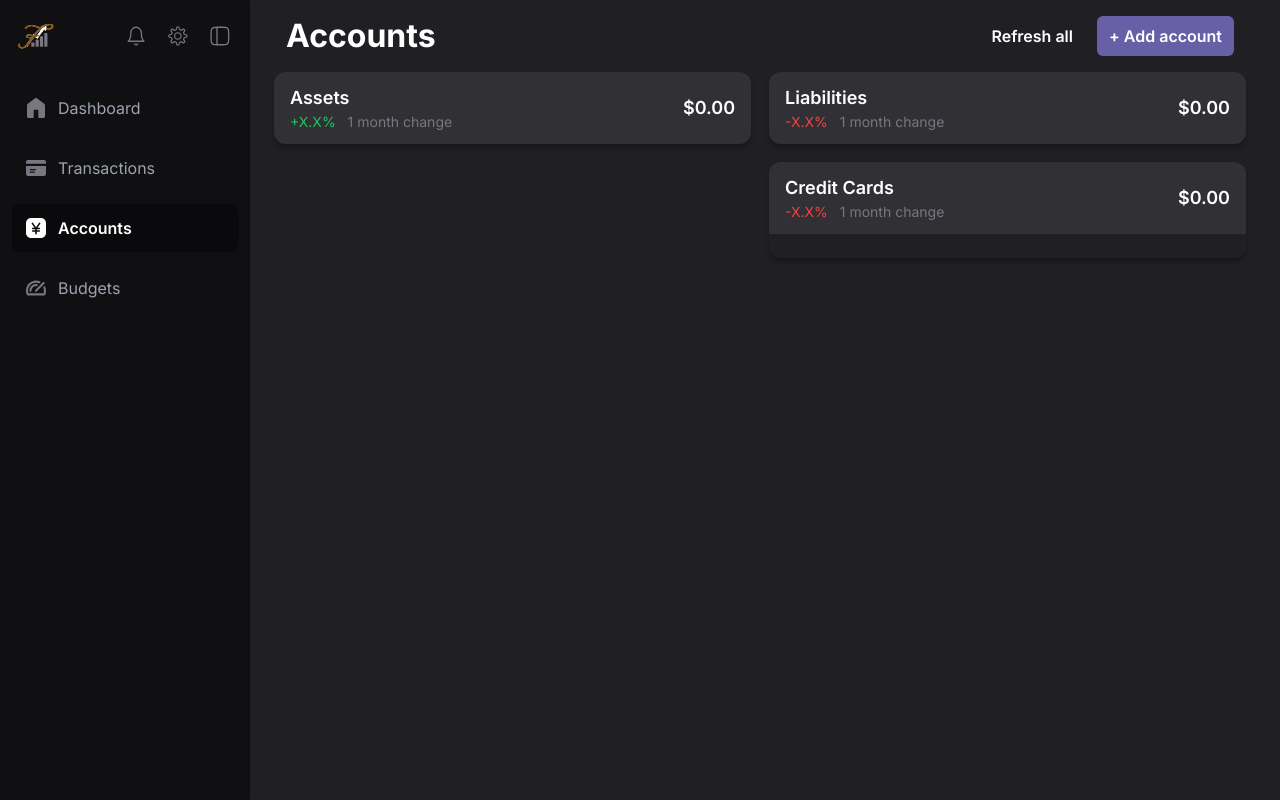
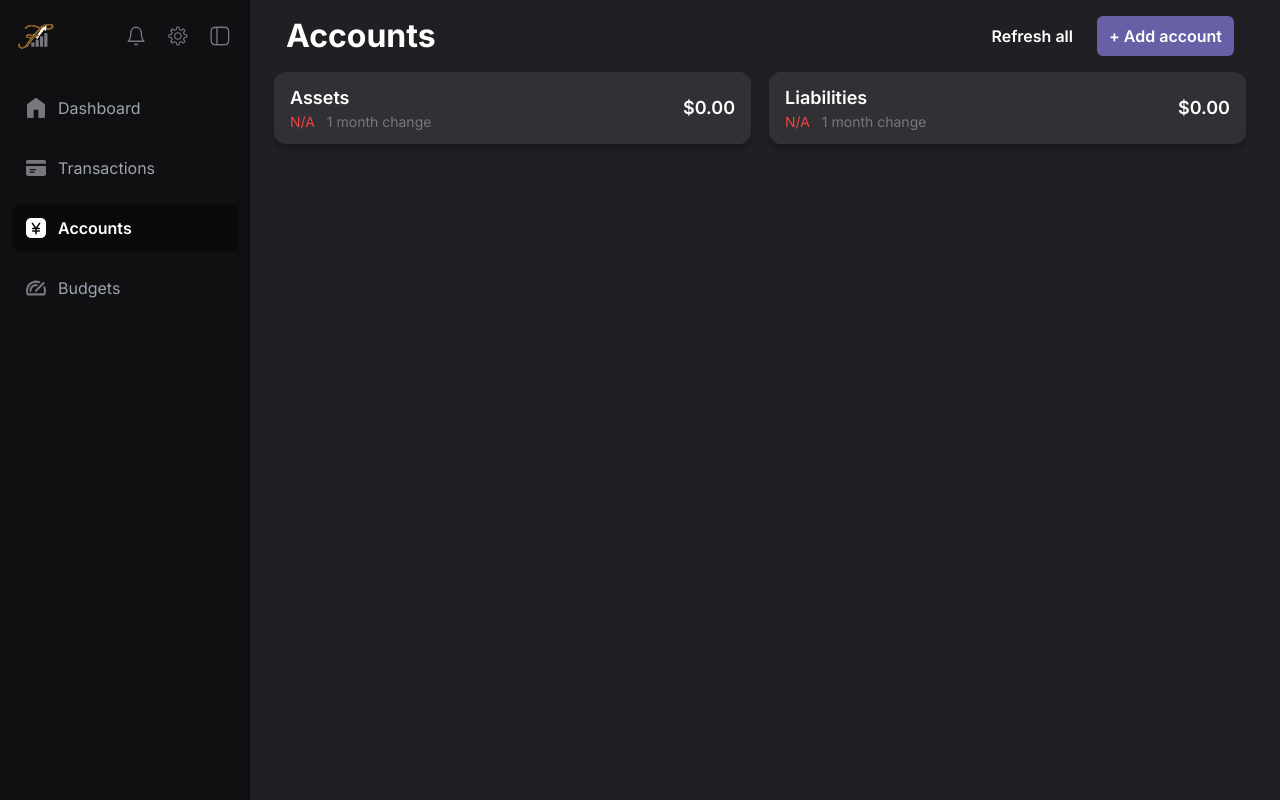
Before and after one commit to xavierAshkar/findash-mvp, a Django app: page /accounts/ in a window 1280 px wide. Run offline with Django 5.2, Linux system fonts and the light colour scheme; a user stored in the database is signed in; tables that the repository leaves empty hold one stand-in row (values such as "Sample post"); parts of the project's set-up code (start-up, migrations or seed data) failed here and were passed over; some libraries are stand-ins or nearby versions.

Commit message:
feature(snapshots): create snapshot functionality and frontend for accounts and widget

```diff
--- a/core/templates/core/accounts/index.html
+++ b/core/templates/core/accounts/index.html
@@ -25,7 +25,14 @@
       <div class="bg-cardHeader px-[16px] py-[12px] flex justify-between items-center">
         <div>
           <h3 class="text-lg font-semibold text-white">Assets</h3>
-          <p class="text-sm text-green-500">+X.X% <span class="text-textSubtle ml-2">1 month change</span></p>
+          <p class="text-sm {% if assets_pct is not None and assets_pct >= 0 %}text-green-500{% else %}text-red-500{% endif %}">
+            {% if assets_pct is not None %}
+              {{ assets_pct|floatformat:1 }}%
+            {% else %}
+              N/A
+            {% endif %}
+            <span class="text-textSubtle ml-2">1 month change</span>
+          </p>
         </div>
         <p class="text-lg font-semibold text-white">
           $<span x-text="(showOther ? total : base).toFixed(2)"></span>
@@ -35,78 +42,24 @@
 
     <!-- Checking -->
     {% if checking_accounts %}
-      {% include "core/components/account_card.html" with subtype="checking" asset_group=checking_accounts %}
+      {% include "core/components/account_card.html" with subtype="checking" asset_group=checking_accounts pct=checking_pct %}
     {% endif %}
 
     <!-- Savings -->
     {% if savings_accounts %}
-      {% include "core/components/account_card.html" with subtype="savings" asset_group=savings_accounts %}
+      {% include "core/components/account_card.html" with subtype="savings" asset_group=savings_accounts pct=savings_pct %}
     {% endif %}
 
     <!-- Investments -->
     {% if investment_accounts %}
-    <div class="w-full rounded-xl shadow-card overflow-hidden">
-      <div class="bg-cardHeader px-[16px] py-[12px] flex justify-between items-center">
-        <div>
-          <h3 class="text-lg font-semibold text-white">Investments</h3>
-          <p class="text-sm text-green-500">
-            +X.X% <span class="text-textSubtle ml-2">1 month change</span>
-          </p>
-        </div>
-        <p class="text-lg font-semibold text-white">
-          ${{ total_investments|floatformat:2 }}
-        </p>
-      </div>
-      <ul class="bg-cardBg px-[16px] py-[12px] space-y-[12px]">
-        {% for account in investment_accounts %}
-          <li class="flex justify-between items-center">
-            <div>
-              <p class="text-base text-white">{{ account.name }}</p>
-              <p class="text-sm text-textSubtle">
-                •••• {{ account.mask }} · <span class="capitalize">{{ account.subtype }}</span>
-              </p>
-            </div>
-            <p class="text-white text-base">${{ account.current_balance|floatformat:2 }}</p>
-          </li>
-        {% endfor %}
-      </ul>
-    </div>
+      {% include "core/components/account_card.html" with subtype="investments" asset_group=investment_accounts pct=investment_pct %}
     {% endif %}
-
 
     <!-- Other Assets Toggle -->
     {% if other_assets %}
-      <!-- Entire x-show block only for the expandable section -->
       <div x-show="showOther" x-transition>
-        <div class="w-full rounded-xl shadow-xl overflow-hidden">
-          <div class="bg-cardHeader px-[16px] py-[12px] flex justify-between items-center">
-            <div>
-              <h3 class="text-lg font-semibold text-white">Other Assets</h3>
-              <p class="text-sm text-green-500">
-                +X.X% <span class="text-textSubtle ml-2">1 month change</span>
-              </p>
-            </div>
-            <p class="text-lg font-semibold text-white">
-              ${{ total_other|floatformat:2 }}
-            </p>
-          </div>
-          <ul class="bg-cardBg px-[16px] py-[12px] space-y-[12px]">
-            {% for account in other_assets %}
-              <li class="flex justify-between items-center">
-                <div>
-                  <p class="text-base text-white">{{ account.name }}</p>
-                  <p class="text-sm text-textSubtle">
-                    •••• {{ account.mask }} · <span class="capitalize">{{ account.subtype }}</span>
-                  </p>
-                </div>
-                <p class="text-white text-base">${{ account.current_balance|floatformat:2 }}</p>
-              </li>
-            {% endfor %}
-          </ul>
-        </div>
+        {% include "core/components/account_card.html" with subtype="other" asset_group=other_assets pct=None %}
       </div>
-
-      <!-- Toggle button -->
       <button
         @click="showOther = !showOther"
         class="text-sm text-accent mt-2 hover:underline"
@@ -116,7 +69,6 @@
     {% endif %}
   </div>
 
-
   <!-- Right Column (Liabilities) -->
   <div class="w-1/2 flex flex-col gap-[18px]">
 
@@ -125,33 +77,23 @@
       <div class="bg-cardHeader px-[16px] py-[12px] flex justify-between items-center">
         <div>
           <h3 class="text-lg font-semibold text-white">Liabilities</h3>
-          <p class="text-sm text-red-500">-X.X% <span class="text-textSubtle ml-2">1 month change</span></p>
+          <p class="text-sm {% if liabilities_pct is not None and liabilities_pct >= 0 %}text-green-500{% else %}text-red-500{% endif %}">
+            {% if liabilities_pct is not None %}
+              {{ liabilities_pct|floatformat:1 }}%
+            {% else %}
+              N/A
+            {% endif %}
+            <span class="text-textSubtle ml-2">1 month change</span>
+          </p>
         </div>
         <p class="text-lg font-semibold text-white">${{ total_liabilities|floatformat:2 }}</p>
       </div>
     </div>
 
     <!-- Credit Cards -->
-    <div class="w-full rounded-xl shadow-card overflow-hidden">
-      <div class="bg-cardHeader px-[16px] py-[12px] flex justify-between items-center">
-        <div>
-          <h3 class="text-lg font-semibold text-white">Credit Cards</h3>
-          <p class="text-sm text-red-500">-X.X% <span class="text-textSubtle ml-2">1 month change</span></p>
-        </div>
-        <p class="text-lg font-semibold text-white">${{ total_credit|floatformat:2 }}</p>
-      </div>
-      <ul class="bg-cardBg px-[16px] py-[12px] space-y-[12px]">
-        {% for account in credit_accounts %}
-          <li class="flex justify-between items-center">
-            <div>
-              <p class="text-base text-white">{{ account.name }}</p>
-              <p class="text-sm text-textSubtle">•••• {{ account.mask }}</p>
-            </div>
-            <p class="text-white text-base">${{ account.current_balance|floatformat:2 }}</p>
-          </li>
-        {% endfor %}
-      </ul>
-    </div>
+    {% if credit_accounts %}
+      {% include "core/components/account_card.html" with subtype="credit" asset_group=credit_accounts pct=credit_pct %}
+    {% endif %}
   </div>
 </div>
 {% else %}
--- a/core/utils/dashboard_widgets.py
+++ b/core/utils/dashboard_widgets.py
@@ -1,7 +1,8 @@
 # core/utils/dashboard_widgets.py
 from django.template.loader import render_to_string
 from plaid_link.models import Transaction as PlaidTransaction, Account as PlaidAccount
-from core.utils.dashboard_data import get_net_worth_data, get_budget_widget_data, get_account_balance_deltas, get_top_categories_data
+from core.utils.dashboard_data import get_net_worth_data, get_budget_widget_data, get_top_categories_data
+from core.utils.snapshots import get_account_balance_deltas
 from core.models import DashboardBalancePreference
 from core.constants import (
     WIDGET_TRANSACTIONS,
--- a/core/views/accounts.py
+++ b/core/views/accounts.py
@@ -5,6 +5,7 @@ Handles:
 - Accounts view shown from left sidebar
 """
 
+from core.utils.snapshots import create_monthly_snapshots, get_account_balance_deltas, pct_change
 from django.contrib.auth.decorators import login_required
 from decimal import Decimal
 from plaid_link.models import Account
@@ -12,28 +13,25 @@ from django.shortcuts import render
 
 @login_required
 def accounts_view(request):
+    # Get all user accounts
     accounts = Account.objects.filter(plaid_item__user=request.user)
 
-    # Common subtypes
+    # Ensure snapshots exist for this month
+    create_monthly_snapshots(request.user)
+
+    # Get deltas (compares to last month or fallback to this month)
+    deltas = get_account_balance_deltas(request.user)
+
+    # --- Account groupings ---
     common_subtypes = ["checking", "savings"]
 
-    # Assets
     checking_accounts = [a for a in accounts if a.type == "depository" and a.subtype == "checking"]
     savings_accounts = [a for a in accounts if a.type == "depository" and a.subtype == "savings"]
-
-    # Investments (Roth IRA, 401k, brokerage)
     investment_accounts = [a for a in accounts if a.type == "investment"]
-
-    # Other assets: Depository but not checking/savings
-    other_assets = [
-        a for a in accounts
-        if a.type == "depository" and a.subtype not in common_subtypes
-    ]
-
-    # Liabilities (credit cards, loans)
+    other_assets = [a for a in accounts if a.type == "depository" and a.subtype not in common_subtypes]
     credit_accounts = [a for a in accounts if a.type == "credit"]
 
-    # Totals
+    # --- Totals ---
     total_checking = sum(Decimal(a.current_balance) for a in checking_accounts)
     total_savings = sum(Decimal(a.current_balance) for a in savings_accounts)
     total_investments = sum(Decimal(a.current_balance) for a in investment_accounts)
@@ -41,8 +39,29 @@ def accounts_view(request):
 
     total_assets = total_checking + total_savings + total_investments + total_other
     total_credit = sum(Decimal(a.current_balance) for a in credit_accounts)
-    total_liabilities = total_credit
+    total_liabilities = total_credit  # liabilities = credit balances
     net_worth = total_assets + total_liabilities
+
+    # --- Percentage change calculations (assets/liabilities) ---
+    # Separate deltas
+    asset_deltas = [d for d in deltas if d["account"].type in ["depository", "investment"]]
+    liability_deltas = [d for d in deltas if d["account"].type == "credit"]
+
+    # Compute previous totals (snapshot balances) = current - delta
+    prev_assets = sum((d["current"] - (d["delta"] or 0)) for d in asset_deltas)
+    prev_liabilities = sum((d["current"] - (d["delta"] or 0)) for d in liability_deltas)
+
+    total_asset_delta = sum(d["delta"] or 0 for d in asset_deltas)
+    total_liability_delta = sum(d["delta"] or 0 for d in liability_deltas)
+
+    # Percent changes
+    assets_pct = (total_asset_delta / prev_assets * 100) if prev_assets else None
+    liabilities_pct = (total_liability_delta / prev_liabilities * 100) if prev_liabilities else None
+    checking_pct = pct_change(deltas, types=["depository"], subtypes=["checking"])
+    savings_pct = pct_change(deltas, types=["depository"], subtypes=["savings"])
+    investment_pct = pct_change(deltas, types=["investment"])
+    credit_pct = pct_change(deltas, types=["credit"])
+
 
     return render(request, "core/accounts/index.html", {
         "checking_accounts": checking_accounts,
@@ -58,5 +77,12 @@ def accounts_view(request):
         "total_credit": total_credit,
         "total_liabilities": total_liabilities,
         "net_worth": net_worth,
-        "accounts": accounts,  # if needed elsewhere
+        "accounts": accounts,
+        "deltas": deltas,
+        "assets_pct": assets_pct,
+        "liabilities_pct": liabilities_pct,
+        "checking_pct": checking_pct,
+        "savings_pct": savings_pct,
+        "investment_pct": investment_pct,
+        "credit_pct": credit_pct,
     })
```
Also changed, not shown: core/templates/core/components/account_card.html (+7 -2 lines), core/utils/dashboard_data.py (+0 -23 lines), core/utils/snapshots.py (+43 -1 lines).
